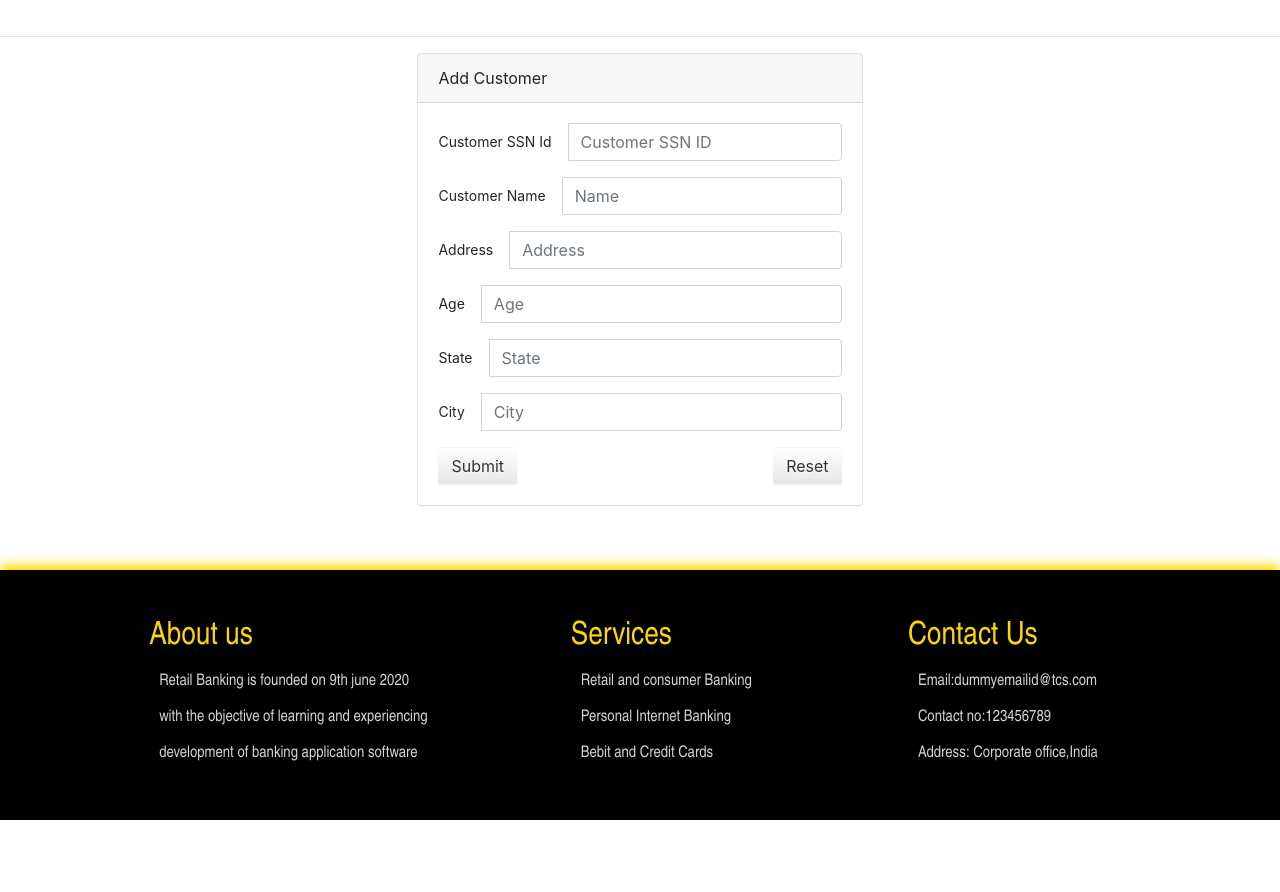
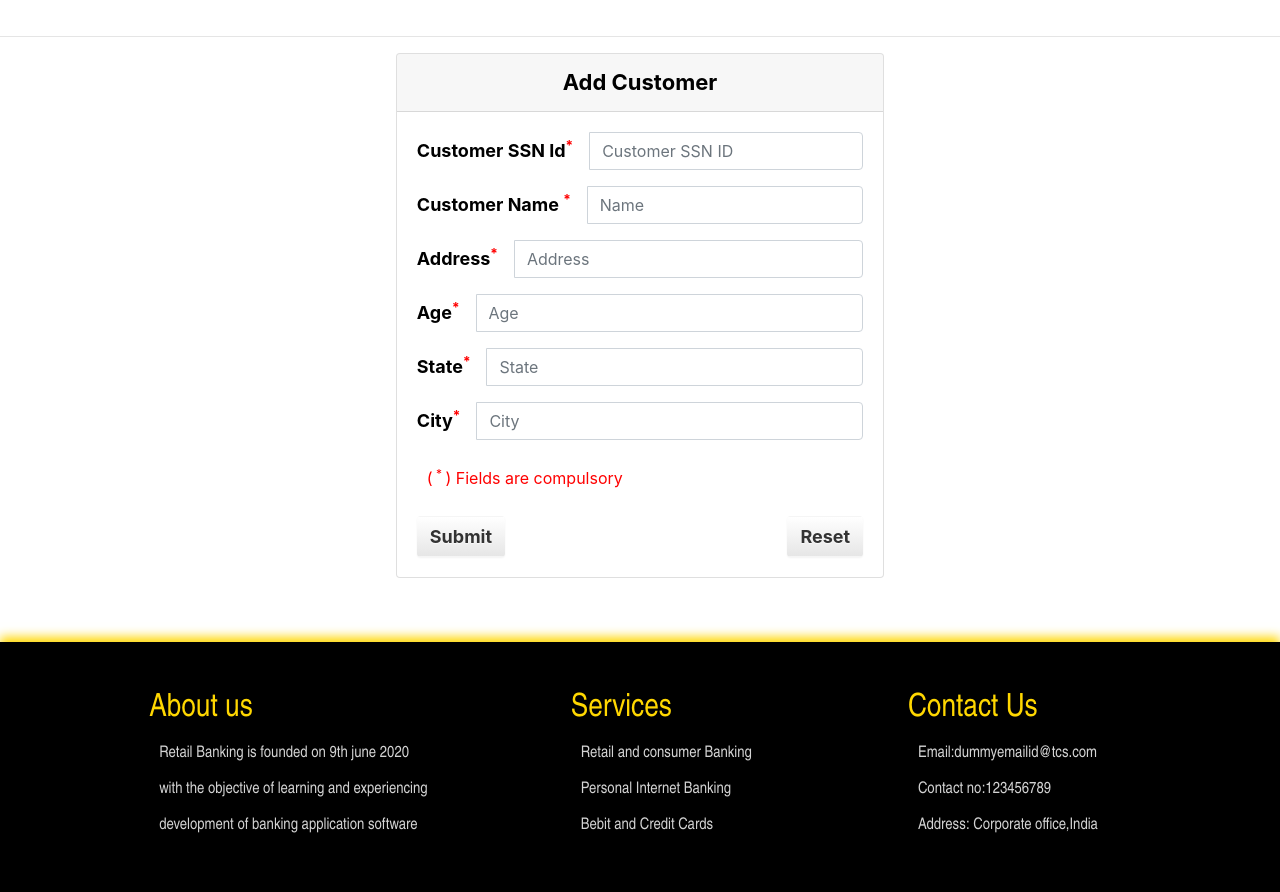
Before and after one commit to satheesh22g/Banking-Application, a Flask app: template templates/addcustomer.html in a window 1280 px wide. Shown: the part 309-1201 px from the top of the page. Before the commit the page ends 1129 px from the top, so only its background shows below. Run offline with Flask 2, Linux system fonts and the light colour scheme; the template is opened without the code that fills it, so the values that code supplies are empty; some libraries are stand-ins or nearby versions.

Commit message:
Update addcustomer.html

```diff
--- a/templates/addcustomer.html
+++ b/templates/addcustomer.html
@@ -5,38 +5,39 @@
 {% block content %}
 <div class = "row mb-3">
     <div class="card">
-        <div class="card-header">
+        <div class="card-header" style="color:#000;text-align:center; font-weight: bold; font-size:22px ">
             Add Customer
         </div>
         <div class="card-body">
             <form action="addcustomer" method="POST">
                 <div class="form-group input-group mb-3">
-                    <label class="m-auto pr-3" for="cust_ssn_id">Customer SSN Id</label>
+                    <label class="m-auto pr-3" for="cust_ssn_id" style="color:#000; font-weight: bold; font-size:18px ">Customer SSN Id<span style="color:#ff0000"><sup>*</sup></span></label>
                    <input class="form-control" name="cust_ssn_id" id="cust_ssn_id" type="textfield" placeholder="Customer SSN ID" required minlength="9" maxlength="9">
                 </div>
                 <div class="form-group input-group mb-3">
-                    <label class="m-auto pr-3" for="name">Customer Name</label>
+                    <label class="m-auto pr-3" for="name" style="color:#000; font-weight: bold; font-size:18px ">Customer Name <span style="color:#ff0000"><sup>*</sup></span></label>
                    <input class="form-control" name="name" id="name" type="textfield" placeholder="Name" required maxlength="50">
                 </div>
                 <div class="form-group input-group mb-3">
-                    <label class="m-auto pr-3" for="address">Address</label>
+                    <label class="m-auto pr-3" for="address" style="color:#000; font-weight: bold; font-size:18px ">Address<span style="color:#ff0000"><sup>*</sup></span></label>
                    <input class="form-control" name="address" id="address" type="textfield" placeholder="Address" required maxlength="100">
                 </div>
                 <div class="form-group input-group mb-3">
-                    <label class="m-auto pr-3" for="age">Age</label>
+                    <label class="m-auto pr-3" for="age"style="color:#000; font-weight: bold; font-size:18px ">Age<span style="color:#ff0000"><sup>*</sup></span></label>
                    <input class="form-control" name="age" id="age" type="textfield" placeholder="Age" required maxlength="3">
                 </div>
                 <div class="form-group input-group mb-3">
-                    <label class="m-auto pr-3" for="state">State</label>
+                    <label class="m-auto pr-3" for="state" style="color:#000; font-weight: bold; font-size:18px ">State<span style="color:#ff0000"><sup>*</sup></span></label>
                    <input class="form-control" name="state" id="state" type="textfield" placeholder="State" required maxlength="20">
                 </div>
                 <div class="form-group input-group mb-3">
-                    <label class="m-auto pr-3" for="city">City</label>
+                    <label class="m-auto pr-3" for="city" style="color:#000; font-weight: bold; font-size:18px ">City<span style="color:#ff0000"><sup>*</sup></span></label>
                    <input class="form-control" name="city" id="city" type="textfield" placeholder="City" required maxlength="20">
                 </div>
-                <div class="form-group">
-                    <input type="submit" value="Submit" class="btn float-left login_btn">
-                    <button class="reset_btn btn float-right">Reset</button>
+                <span style="color:#ff0000; font-weight:bold;"><p><b>(<sup> * </sup>) Fields are compulsory </b></p></span>
+                <div class="form-group" style="background-color:#ffff66; color:#000; font-weight: bold; font-size:22px ">
+                    <input type="submit" value="Submit" class="btn float-left login_btn" style="font-weight:bold; font-size:18px;">
+                    <button class="reset_btn btn float-right" style="font-weight:bold; font-size:18px;">Reset</button>
                 </div>
             </form>
         </div>
```
